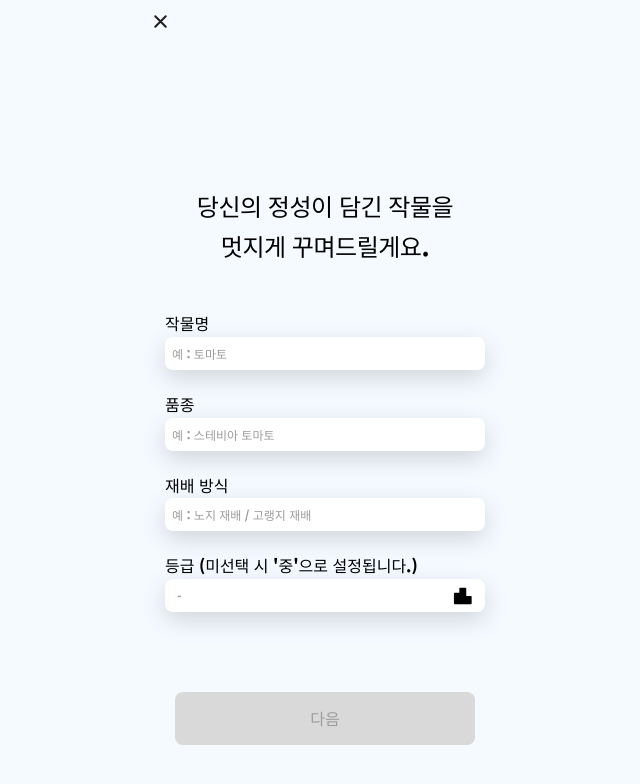
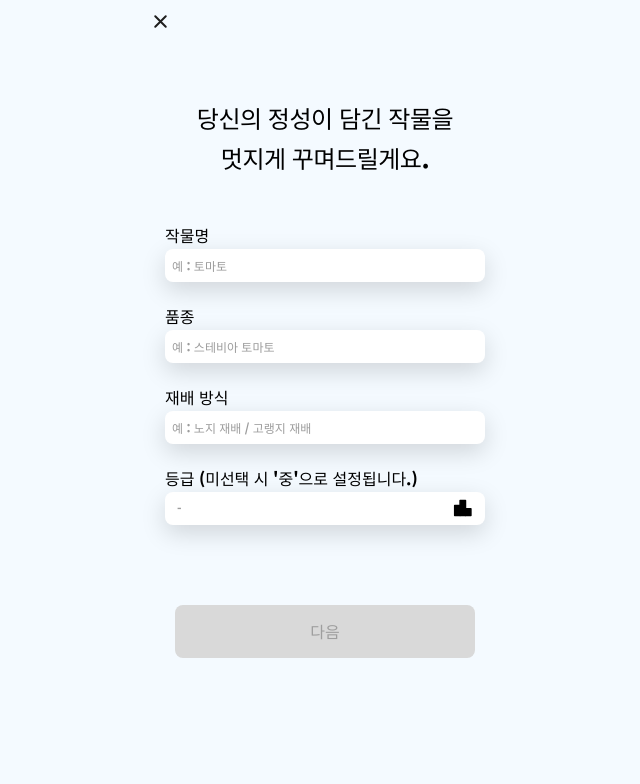
Before and after one commit to kanguk01/farmrandingFE, a React (Vite) app: page /branding in a window 1280 px wide. Shown: the top 784 px of the page, without its empty margins (315-955 px from the left). Built offline with nearby package versions, Linux system fonts and the light colour scheme; a web font is replaced by a local one.

Commit message:
style: 브랜딩 및 가격제안 상단 여백 통일

```diff
--- a/src/pages/Branding/Branding.tsx
+++ b/src/pages/Branding/Branding.tsx
@@ -59,9 +59,8 @@ const ContentArea = styled.div`
   display: flex;
   flex-direction: column;
   align-items: center;
-  padding: 40px 16px 30px 16px;
+  padding: 51px 16px 30px 16px;
   flex: 1;
-  justify-content: center;
   max-width: 100%;
 `;
 
--- a/src/pages/PriceQuote/PriceQuote.tsx
+++ b/src/pages/PriceQuote/PriceQuote.tsx
@@ -82,9 +82,8 @@ const ContentArea = styled.div`
   display: flex;
   flex-direction: column;
   align-items: center;
-  padding: 40px 16px 30px 16px;
+  padding: 51px 16px 30px 16px;
   flex: 1;
-  justify-content: center;
 `;
 
 const MainContent = styled.div`
```
